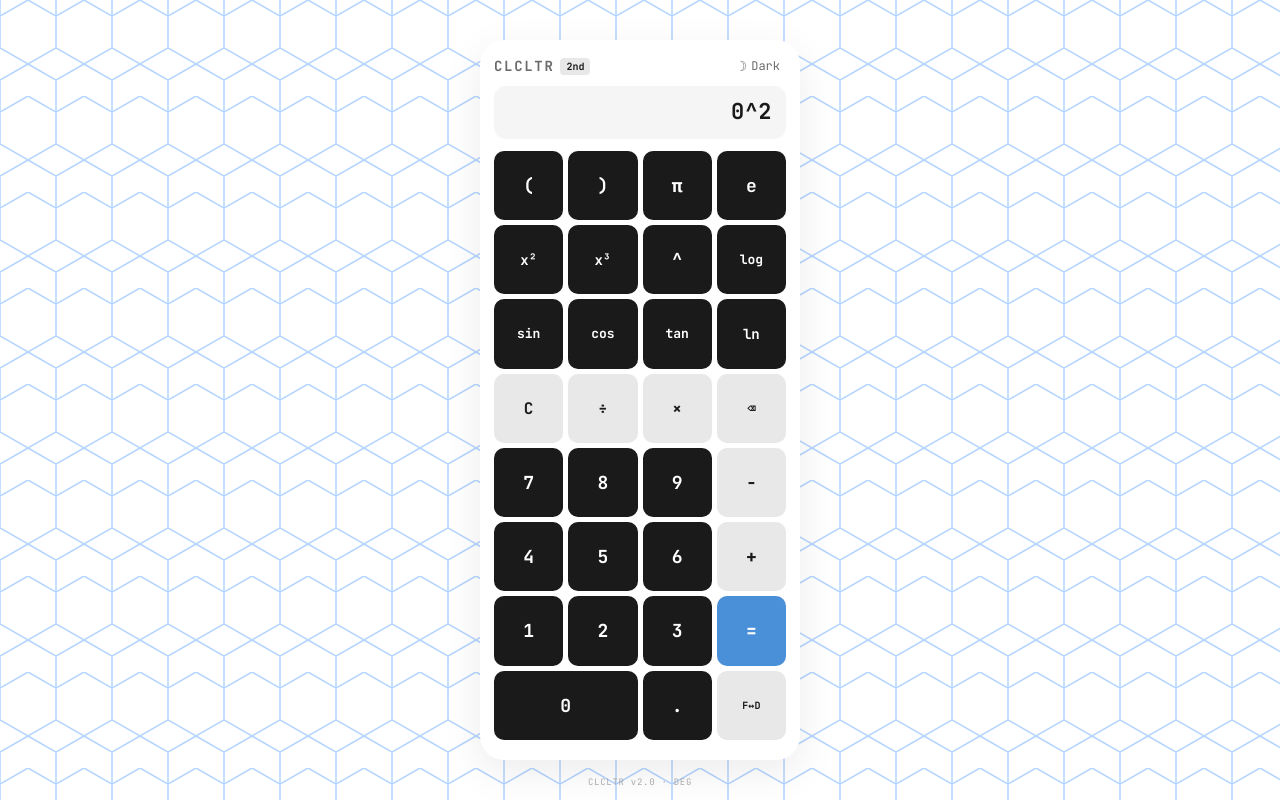
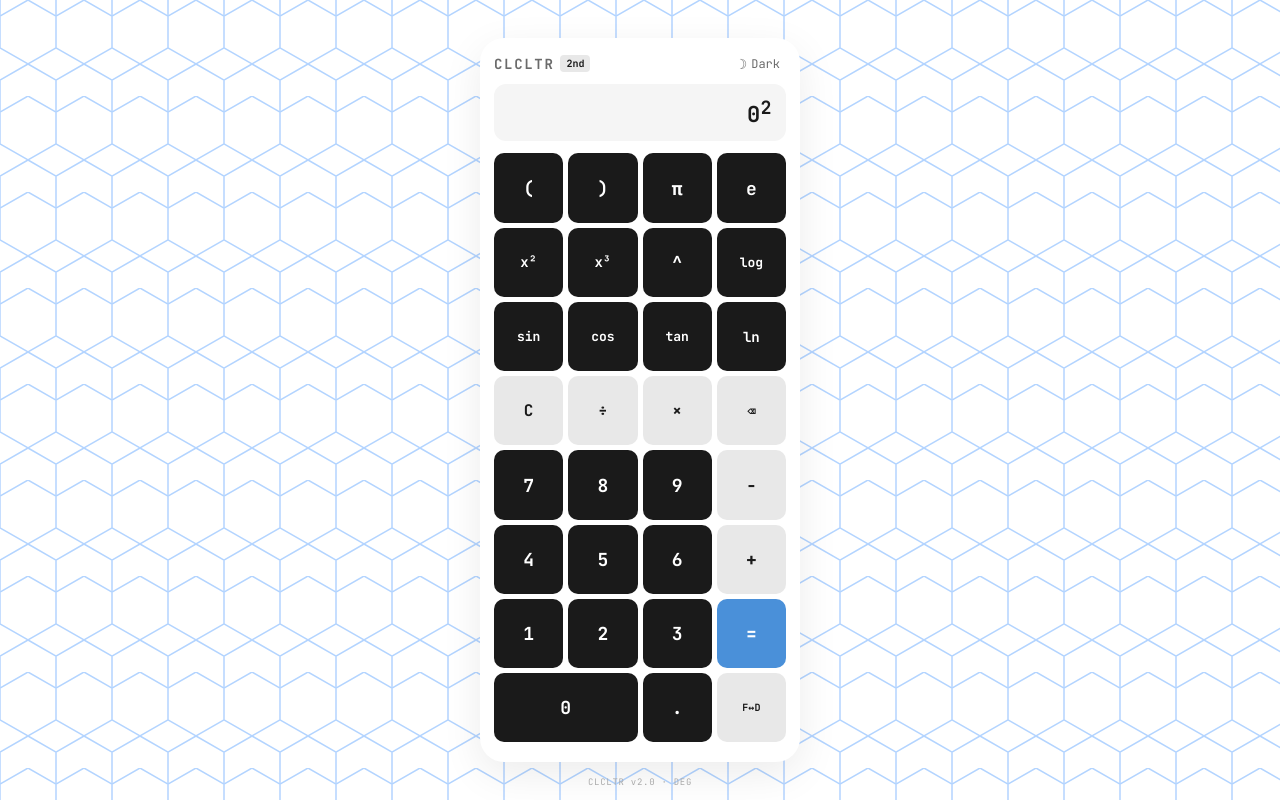
Before and after one commit to VectorCore01/WISPA, a React (Vite) app: page / in a window 1280 px wide. Both pictures are taken after a click on the button "x²". Built offline with nearby package versions, Linux system fonts and the light colour scheme.

Commit message:
Superscript display for powers (²³⁴); WispLanding: big clickable logo with pop effect, Light button, no ENTER

```diff
--- a/src/components/Landing.jsx
+++ b/src/components/Landing.jsx
@@ -154,6 +154,36 @@ function toFraction(v, maxD) {
 
 function needsMul(expr) {
   return expr.length > 0 && /[0-9.)πe!]/.test(expr[expr.length - 1]);
+}
+
+function fmtDisplay(s) {
+  if (!s.includes("^")) return s;
+  const out = [];
+  let i = 0;
+  while (i < s.length) {
+    const idx = s.indexOf("^", i);
+    if (idx === -1) { out.push(s.slice(i)); break; }
+    if (idx > i) out.push(s.slice(i, idx));
+    const rest = s.slice(idx + 1);
+    const md = rest.match(/^(\d+)/);
+    if (md) {
+      out.push(<sup key={idx}>{md[1]}</sup>);
+      i = idx + 1 + md[1].length;
+    } else if (rest[0] === "(") {
+      let d = 0, j = 0;
+      for (; j < rest.length; j++) {
+        if (rest[j] === "(") d++;
+        if (rest[j] === ")") d--;
+        if (d === 0) { j++; break; }
+      }
+      out.push(<sup key={idx}>{rest.slice(0, j)}</sup>);
+      i = idx + 1 + j;
+    } else {
+      out.push("^");
+      i = idx + 1;
+    }
+  }
+  return out.length ? out : s;
 }
 
 // --- grid rows ---
@@ -414,7 +444,7 @@ export default function Landing({ C, lang, onStart }) {
           color: "#1A1A1A", fontFamily: FACE_MONO, minHeight: 40,
           letterSpacing: "0.02em", overflow: "hidden", wordBreak: "break-all", lineHeight: 1.3,
         }}>
-          {display}
+          {fmtDisplay(display)}
         </div>
 
         {row(mode2 ? ROW1_2ND : ROW1_NORM)}
--- a/src/components/WispLanding.jsx
+++ b/src/components/WispLanding.jsx
@@ -1,8 +1,16 @@
+import { useState } from "react";
 import WaspLock from "./WaspLock.jsx";
 import { FACE_MONO } from "../lib/theme.js";
 import { t } from "../lib/translations.js";
 
 export default function WispLanding({ C, lang, onStart, onLight }) {
+  const [clicked, setClicked] = useState(false);
+
+  const handleClick = () => {
+    setClicked(true);
+    setTimeout(() => onStart(), 300);
+  };
+
   return (
     <div style={{
       minHeight: "100vh",
@@ -13,9 +21,18 @@ export default function WispLanding({ C, lang, onStart, onLight }) {
       padding: "0 24px",
       fontFamily: FACE_MONO,
       textAlign: "center",
+      cursor: "pointer",
     }}>
-      <div style={{ animation: "drift 7s ease-in-out infinite" }}>
-        <WaspLock size={108} C={C} />
+      <div
+        onClick={handleClick}
+        style={{
+          animation: clicked ? "logoPop 0.3s ease forwards" : "drift 7s ease-in-out infinite",
+          opacity: clicked ? 0 : 1,
+          transform: clicked ? "scale(1.4)" : "none",
+          transition: "opacity 0.3s, transform 0.3s",
+        }}
+      >
+        <WaspLock size={160} C={C} />
       </div>
 
       <div style={{
@@ -28,27 +45,9 @@ export default function WispLanding({ C, lang, onStart, onLight }) {
       </div>
 
       <button
-        onClick={onStart}
-        style={{
-          marginTop: 40,
-          background: "transparent",
-          color: C.accent,
-          border: `1px solid ${C.accent}`,
-          padding: "13px 40px",
-          borderRadius: 4,
-          fontSize: 13,
-          fontWeight: 700,
-          letterSpacing: "0.3em",
-          paddingLeft: "calc(40px + 0.3em)",
-        }}
-      >
-        {t(lang, "ENTER")}
-      </button>
-
-      <button
         onClick={onLight}
         style={{
-          marginTop: 16,
+          marginTop: 32,
           background: "transparent",
           border: "none",
           color: C.textDim,
@@ -80,6 +79,13 @@ export default function WispLanding({ C, lang, onStart, onLight }) {
           <span style={{ color: C.accent, animation: "blink 1.1s step-end infinite" }}>_</span>
         </div>
       </div>
+
+      <style>{`
+        @keyframes logoPop {
+          0% { opacity: 1; transform: scale(1); }
+          100% { opacity: 0; transform: scale(1.6); }
+        }
+      `}</style>
     </div>
   );
 }
```
